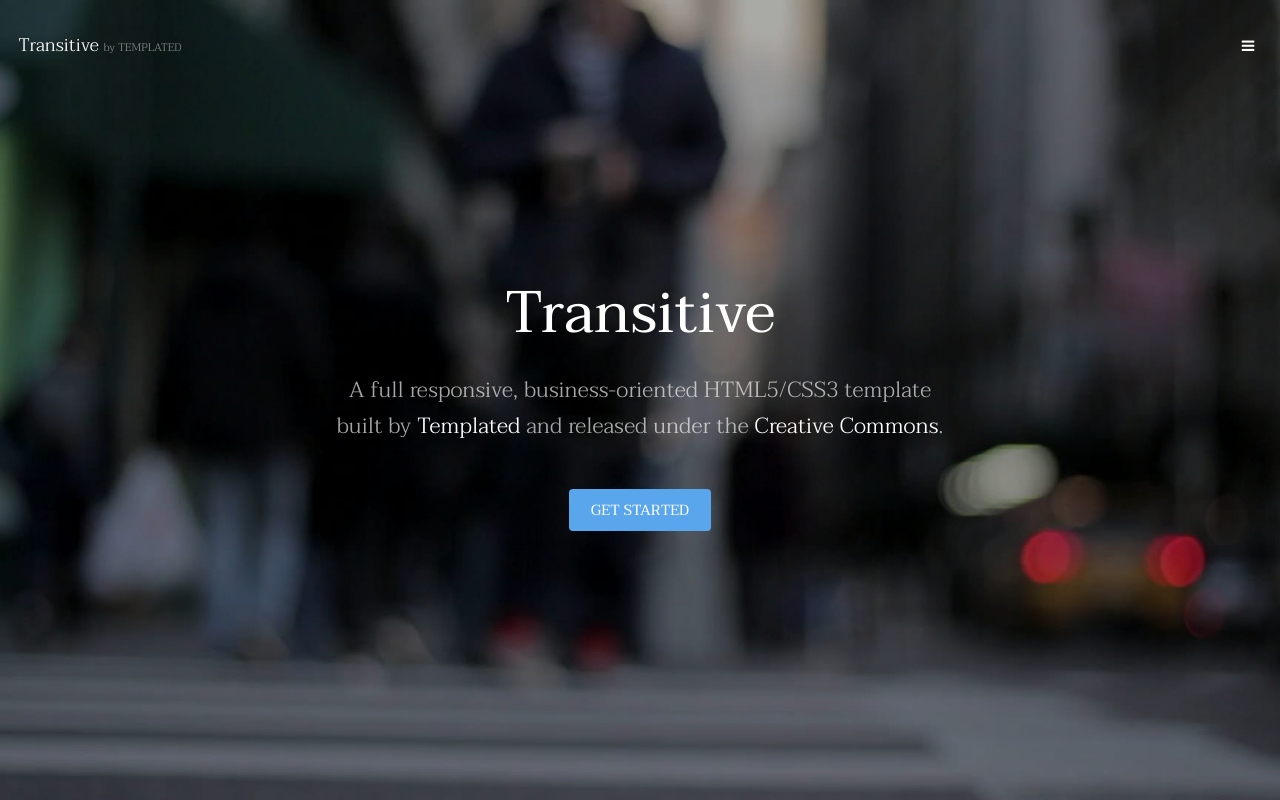
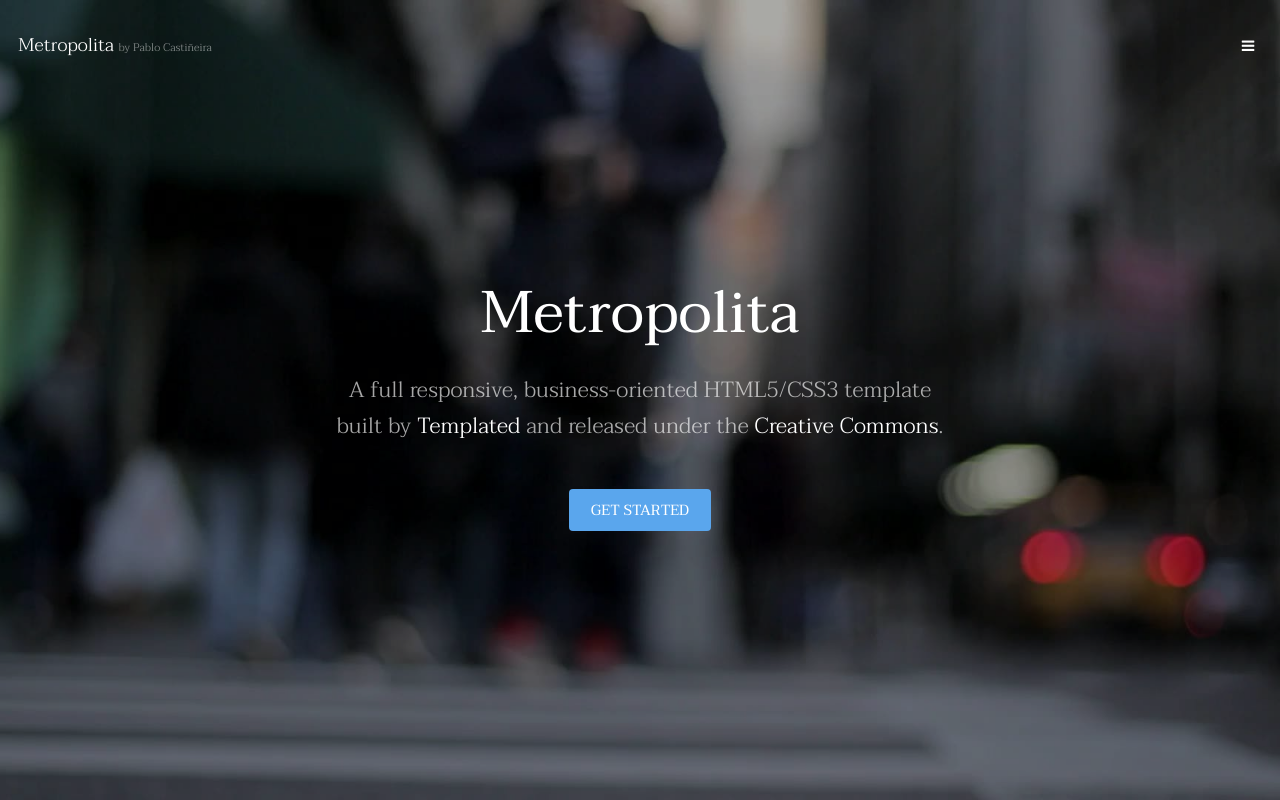
Before and after one commit to pacasne/REP_04_METROPOLITA, a plain HTML site: page index.html in a window 1280 px wide. Shown: the top 800 px of the page. Drawn offline with Linux system fonts and the light colour scheme.

Commit message:
cambios en la portada por PABLO

```diff
--- a/index.html
+++ b/index.html
@@ -6,7 +6,7 @@
 -->
 <html>
 	<head>
-		<title>Transitive by TEMPLATED</title>
+		<title>Metropolita by Pablo Castiñeira</title>
 		<meta charset="utf-8" />
 		<meta name="viewport" content="width=device-width, initial-scale=1" />
 		<link rel="stylesheet" href="assets/css/main.css" />
@@ -15,7 +15,7 @@
 
 		<!-- Header -->
 			<header id="header" class="alt">
-				<div class="logo"><a href="index.html">Transitive <span>by TEMPLATED</span></a></div>
+				<div class="logo"><a href="index.html">Metropolita <span>by Pablo Castiñeira</span></a></div>
 				<a href="#menu" class="toggle"><span>Menu</span></a>
 			</header>
 
@@ -36,7 +36,7 @@
 		-->
 			<section id="banner" data-video="images/banner">
 				<div class="inner">
-					<h1>Transitive</h1>
+					<h1>Metropolita</h1>
 					<p>A full responsive, business-oriented HTML5/CSS3 template<br />
 					built by <a href="https://templated.co/">Templated</a> and released under the <a href="https://templated.co/license">Creative Commons</a>.</p>
 					<a href="#one" class="button special scrolly">Get Started</a>
```
